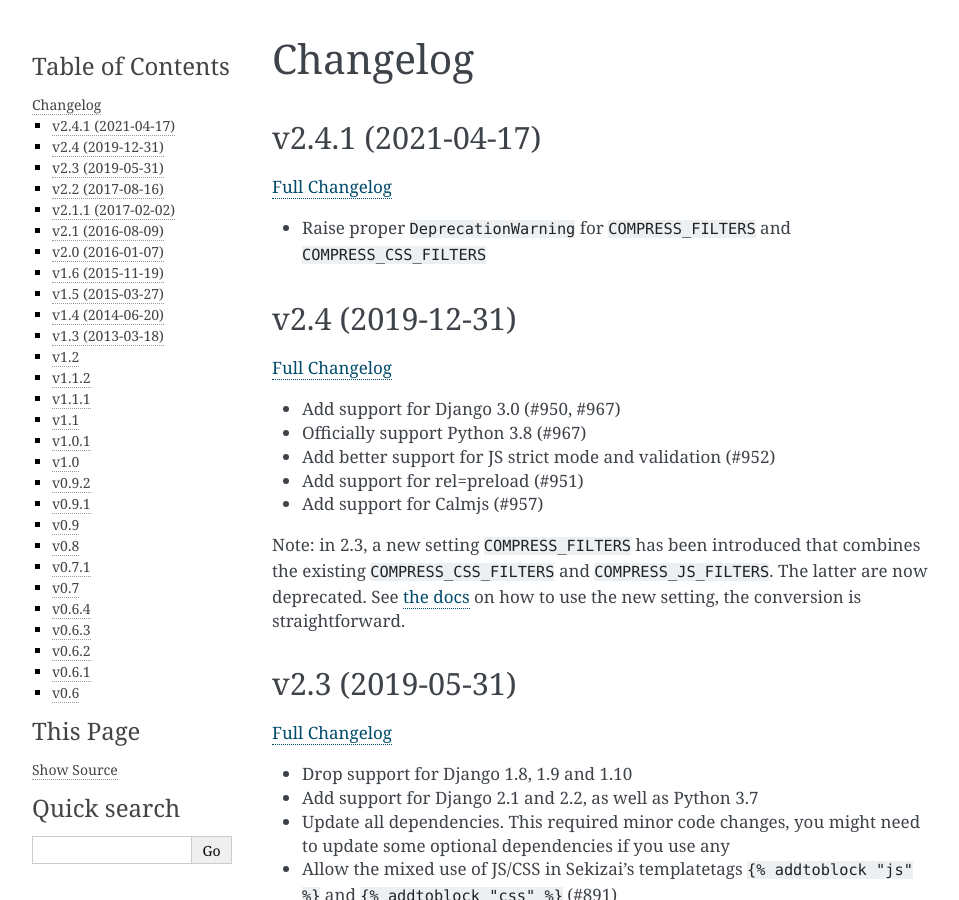
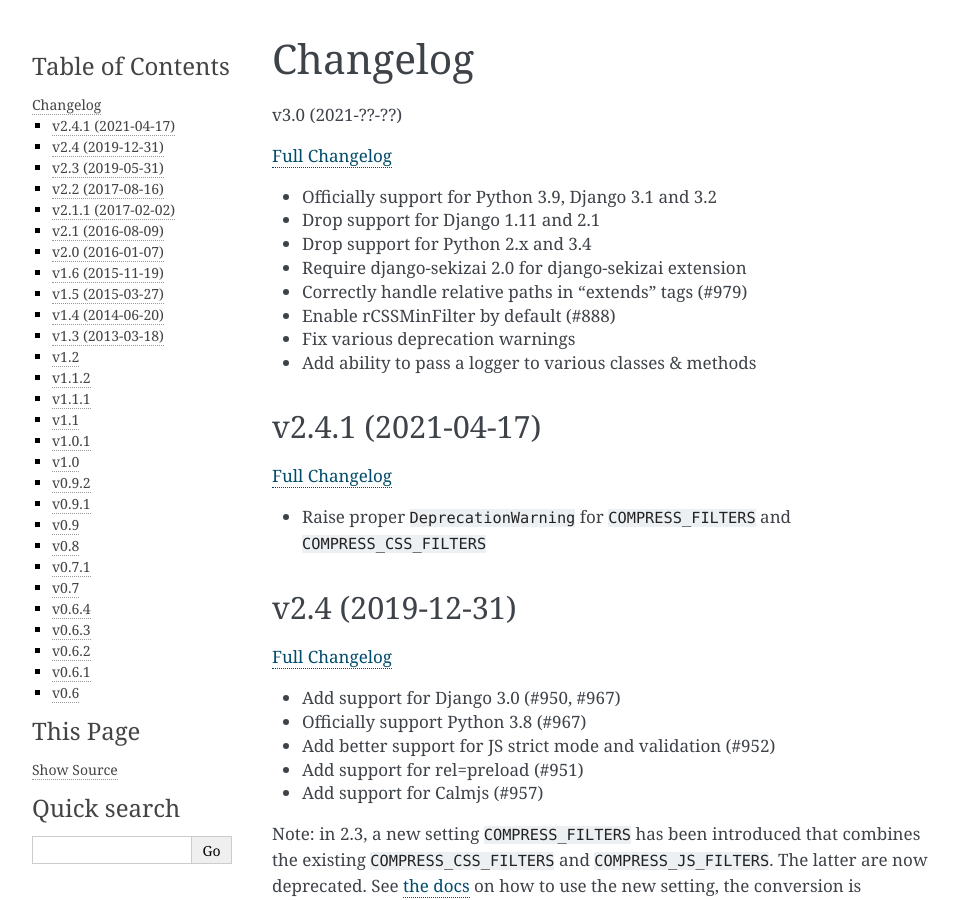
Before and after one commit to django-compressor/django-compressor, a Sphinx documentation site: the page built from docs/changelog.txt, in a window 1280 px wide and 900 px high. Shown: the whole window, without its empty margins (148-1107 px from the left). Built offline with Sphinx 7.4.7, drawn with Linux system fonts in a browser that asks for light colours.

Commit message:
Prepare 3.0 changelog

```diff
--- a/docs/changelog.txt
+++ b/docs/changelog.txt
@@ -1,5 +1,18 @@
 Changelog
 =========
+
+v3.0 (2021-??-??)
+
+`Full Changelog <https://github.com/django-compressor/django-compressor/compare/2.4.1...3.0>`_
+
+- Officially support for Python 3.9, Django 3.1 and 3.2
+- Drop support for Django 1.11 and 2.1
+- Drop support for Python 2.x and 3.4
+- Require django-sekizai 2.0 for django-sekizai extension
+- Correctly handle relative paths in "extends" tags (#979)
+- Enable rCSSMinFilter by default (#888)
+- Fix various deprecation warnings
+- Add ability to pass a logger to various classes & methods
 
 v2.4.1 (2021-04-17)
 -----------------
```
